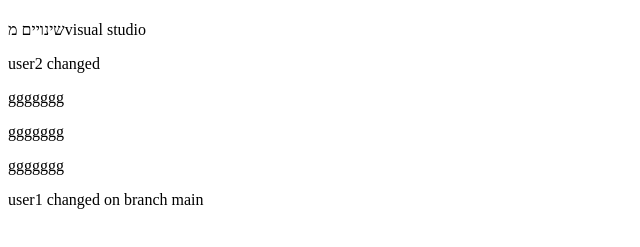
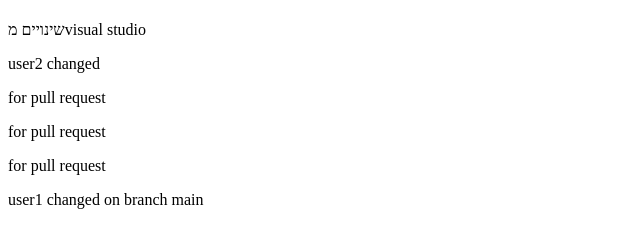
Before and after one commit to MiryamLeader/SasnatGit, a plain HTML site: page index.html in a window 1280 px wide. Shown: the part 59-306 px from the top of the page, without its empty margins (0-640 px from the left). Drawn offline with Linux system fonts and the light colour scheme.

Commit message:
for pull requrest

```diff
--- a/index.html
+++ b/index.html
@@ -10,9 +10,9 @@
    <h1>סדנת גיט</h1>
    <p>שינויים מvisual studio</p>
    <p>user2 changed</p>
-   <p>ggggggg</p>
-   <p>ggggggg</p>
-   <p>ggggggg</p>
+   <p>for pull request</p>
+   <p>for pull request</p>
+   <p>for pull request</p>
    <p>user1 changed on branch main</p>
 </body>
 </html>
```
